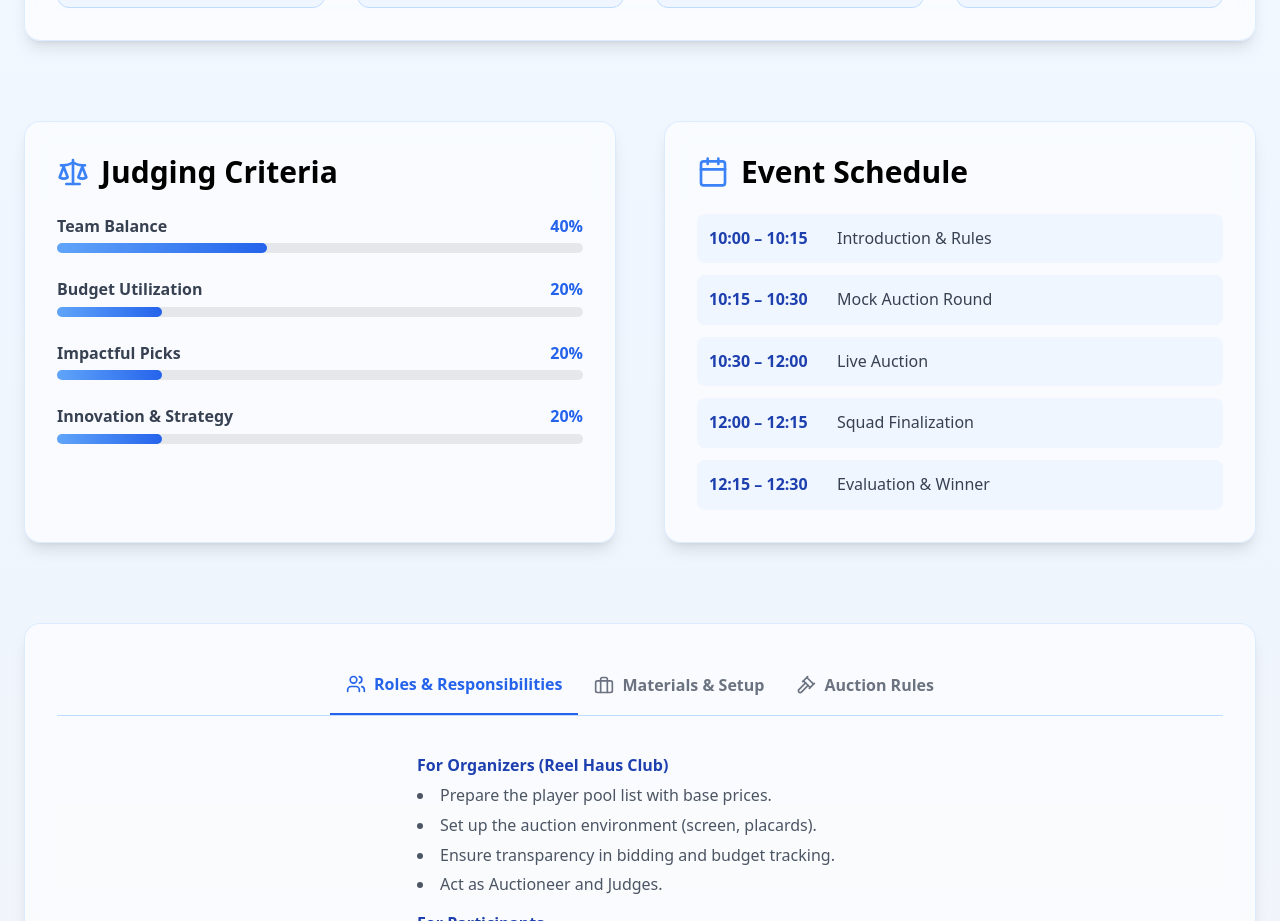
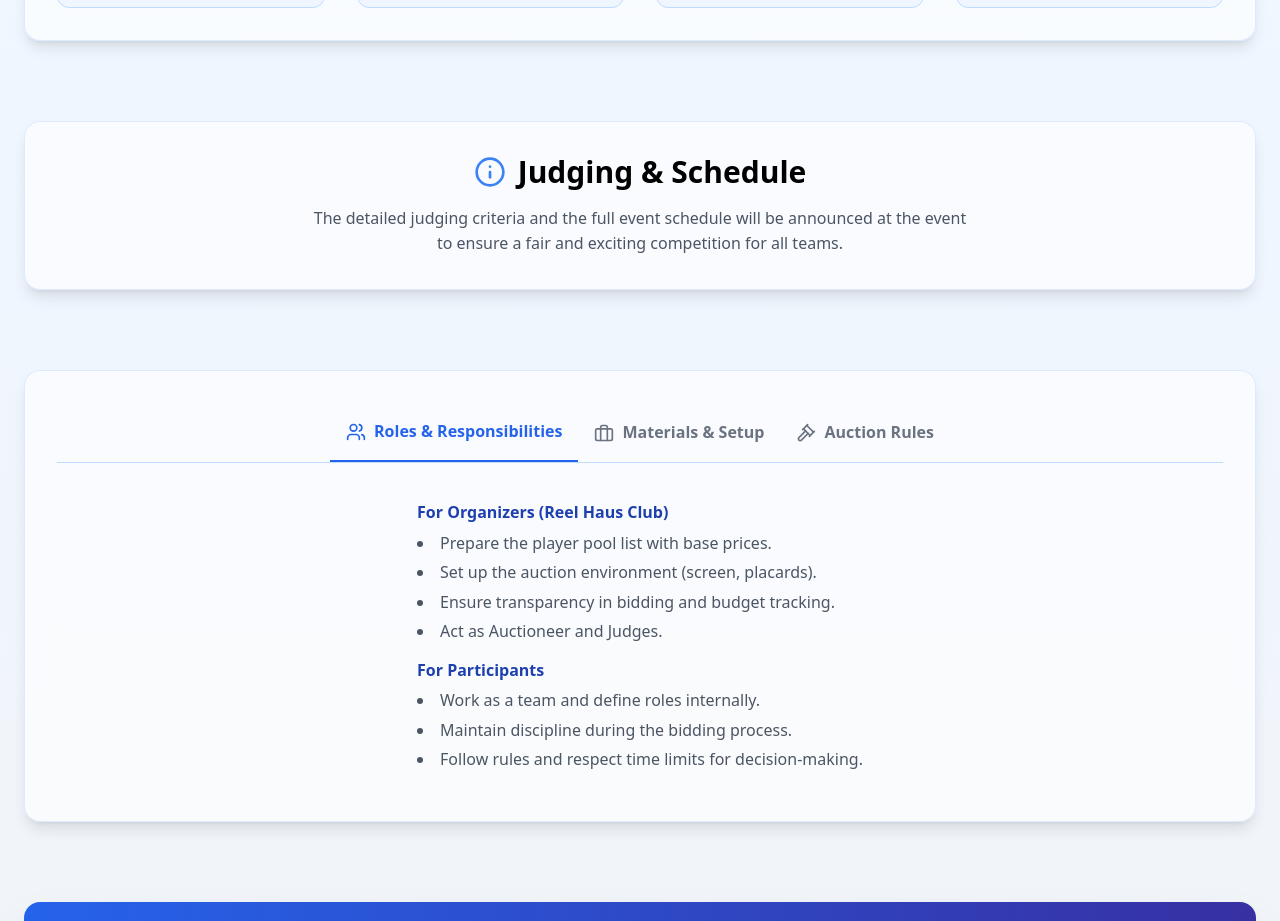
Before and after one commit to UdayKumar-git-hub/innovatex25, a React (Vite) app: page /ipl in a window 1280 px wide. Shown: the part 1240-2161 px from the top of the page. Built offline with nearby package versions, Linux system fonts and the light colour scheme.

Commit message:
Updated IPL.tsx

```diff
--- a/src/pages/IPL.tsx
+++ b/src/pages/IPL.tsx
@@ -14,7 +14,8 @@ import {
   Megaphone,
   Scale,
   Calendar,
-  Sparkles
+  Sparkles,
+  Info
 } from 'lucide-react';
 
 // Animation variants for Framer Motion
@@ -50,20 +51,6 @@ const ObjectiveCard = ({ icon: Icon, title, children }) => (
     <p className="text-gray-600 text-sm leading-relaxed">{children}</p>
   </motion.div>
 );
-
-// Helper component for Judging Criteria Bars
-const CriteriaBar = ({ label, percentage, color }) => (
-    <div>
-        <div className="flex justify-between items-center mb-1">
-            <span className="font-semibold text-gray-700">{label}</span>
-            <span className={`font-bold ${color}`}>{percentage}%</span>
-        </div>
-        <div className="w-full bg-gray-200 rounded-full h-2.5">
-            <div className="bg-gradient-to-r from-blue-400 to-blue-600 h-2.5 rounded-full" style={{ width: `${percentage}%` }}></div>
-        </div>
-    </div>
-);
-
 
 const IplAuction = () => {
   const [activeTab, setActiveTab] = useState('roles');
@@ -181,35 +168,16 @@ const IplAuction = () => {
             </div>
         </motion.div>
 
-        {/* Judging & Schedule */}
-        <div className="grid lg:grid-cols-2 gap-12 mb-20">
-            <motion.div variants={itemVariants} className="bg-white/60 backdrop-blur-md p-8 rounded-2xl shadow-lg border border-blue-200/50">
-                <div className="flex items-center mb-6">
-                    <Scale className="h-8 w-8 text-blue-500 mr-3" />
-                    <h2 className="text-3xl font-bold gradient-title-blue">Judging Criteria</h2>
-                </div>
-                <div className="space-y-6">
-                    <CriteriaBar label="Team Balance" percentage={40} color="text-blue-600" />
-                    <CriteriaBar label="Budget Utilization" percentage={20} color="text-blue-600" />
-                    <CriteriaBar label="Impactful Picks" percentage={20} color="text-blue-600" />
-                    <CriteriaBar label="Innovation & Strategy" percentage={20} color="text-blue-600" />
-                </div>
-            </motion.div>
-
-            <motion.div variants={itemVariants} className="bg-white/60 backdrop-blur-md p-8 rounded-2xl shadow-lg border border-blue-200/50">
-                <div className="flex items-center mb-6">
-                    <Calendar className="h-8 w-8 text-blue-500 mr-3" />
-                    <h2 className="text-3xl font-bold gradient-title-blue">Event Schedule</h2>
-                </div>
-                <ul className="space-y-3">
-                    <li className="flex items-center p-3 bg-blue-50 rounded-lg"><span className="font-bold text-blue-800 w-32">10:00 – 10:15</span><span className="text-gray-700">Introduction & Rules</span></li>
-                    <li className="flex items-center p-3 bg-blue-50 rounded-lg"><span className="font-bold text-blue-800 w-32">10:15 – 10:30</span><span className="text-gray-700">Mock Auction Round</span></li>
-                    <li className="flex items-center p-3 bg-blue-50 rounded-lg"><span className="font-bold text-blue-800 w-32">10:30 – 12:00</span><span className="text-gray-700">Live Auction</span></li>
-                    <li className="flex items-center p-3 bg-blue-50 rounded-lg"><span className="font-bold text-blue-800 w-32">12:00 – 12:15</span><span className="text-gray-700">Squad Finalization</span></li>
-                    <li className="flex items-center p-3 bg-blue-50 rounded-lg"><span className="font-bold text-blue-800 w-32">12:15 – 12:30</span><span className="text-gray-700">Evaluation & Winner</span></li>
-                </ul>
-            </motion.div>
-        </div>
+        {/* Placeholder for Judging & Schedule */}
+        <motion.div variants={itemVariants} className="bg-white/60 backdrop-blur-md p-8 rounded-2xl shadow-lg border border-blue-200/50 mb-20 text-center">
+            <div className="flex justify-center items-center mb-4">
+                <Info className="h-8 w-8 text-blue-500 mr-3" />
+                <h2 className="text-3xl font-bold gradient-title-blue">Judging & Schedule</h2>
+            </div>
+            <p className="text-gray-600 max-w-2xl mx-auto">
+                The detailed judging criteria and the full event schedule will be announced at the event to ensure a fair and exciting competition for all teams.
+            </p>
+        </motion.div>
 
         {/* Key Information Tabs */}
         <motion.div variants={itemVariants} className="bg-white/60 backdrop-blur-md p-8 rounded-2xl shadow-lg border border-blue-200/50 mb-20 text-center">
@@ -233,7 +201,6 @@ const IplAuction = () => {
           </div>
         </motion.div>
 
-
         {/* Final CTA */}
         <motion.div variants={itemVariants} className="bg-gradient-to-r from-blue-600 to-indigo-800 p-10 rounded-2xl shadow-2xl text-white text-center">
           <Trophy className="h-12 w-12 mx-auto mb-4 text-yellow-300" />
```
